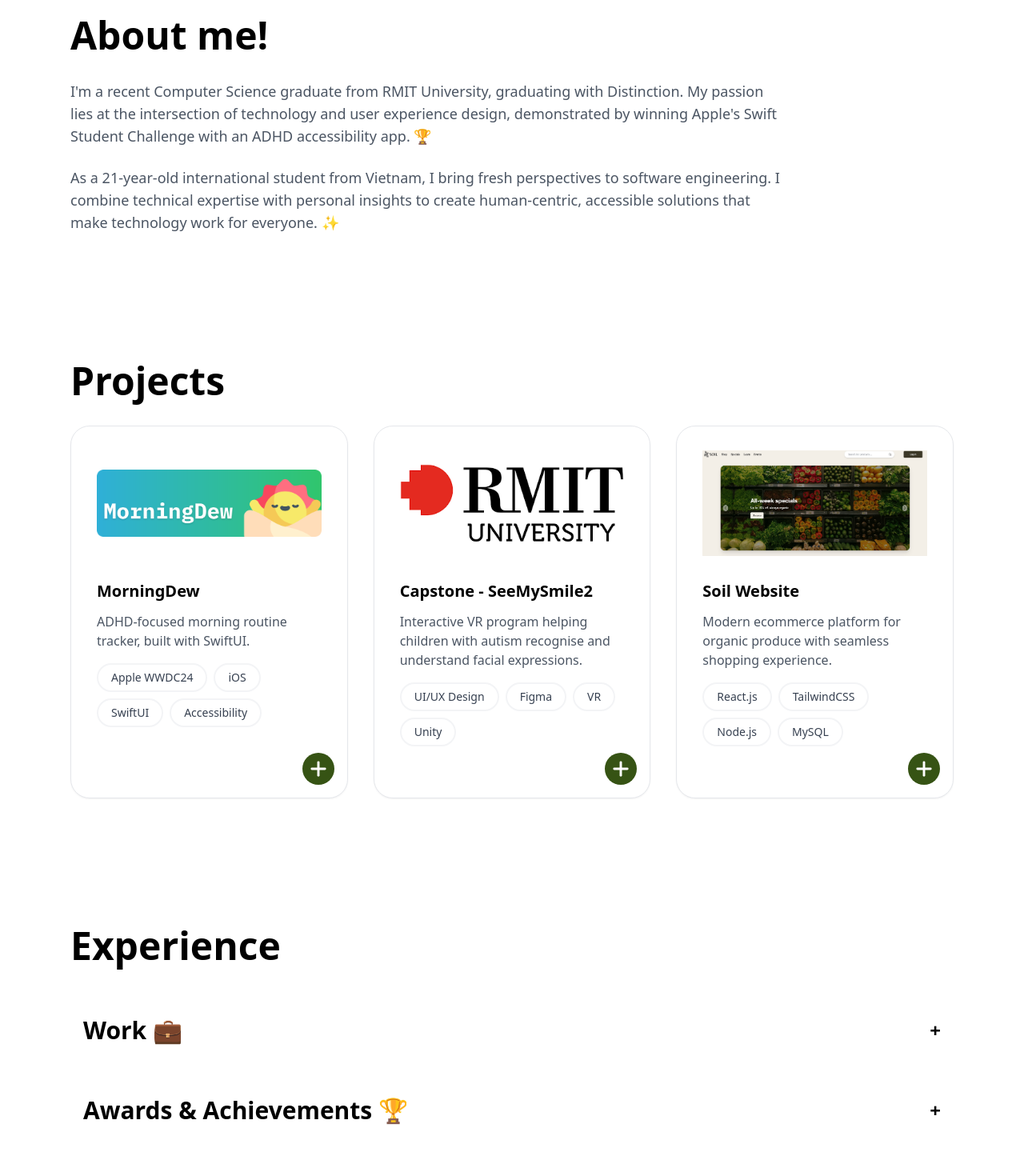
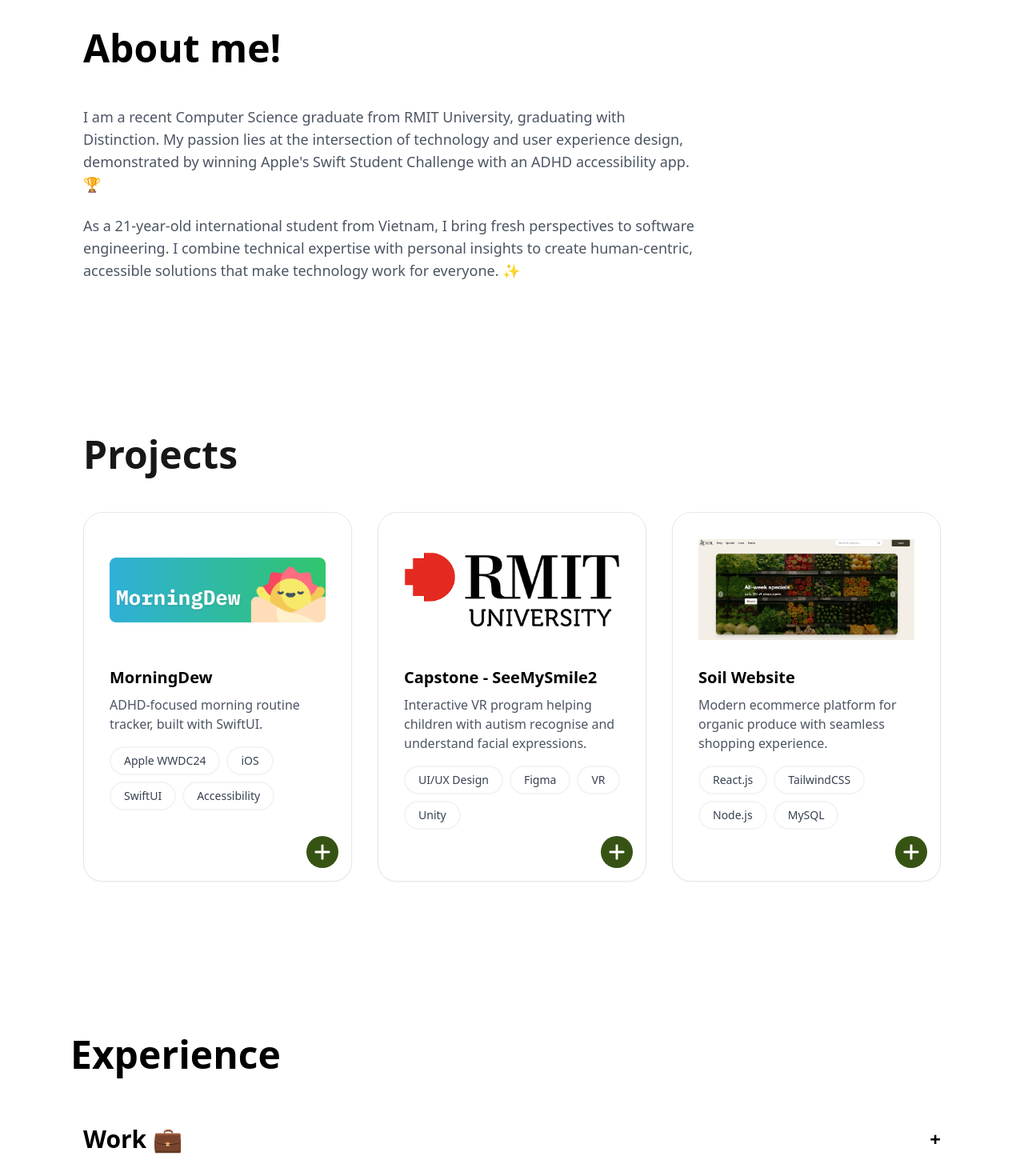
Before and after one commit to greenerycomplexity/mason-portfolio, a Next.js app: page / in a window 1280 px wide. Shown: the part 860-2330 px from the top of the page at 80% size. Built offline with nearby package versions, Linux system fonts and the light colour scheme.

Commit message:
Implemented responsive scaling

```diff
--- a/components/ExperienceSection.tsx
+++ b/components/ExperienceSection.tsx
@@ -8,22 +8,27 @@
   const [expandedAwards, setExpandedAwards] = React.useState(false);
 
   return (
-    <section id="experience" className="py-20 bg-white font-sans">
-      <div className="max-w-6xl mx-auto px-6 text-black">
+    <section
+      id="experience"
+      className="py-12 sm:py-16 md:py-20 bg-white font-sans lg:py-24"
+    >
+      <div className="max-w-[90%] sm:max-w-[85%] md:max-w-6xl mx-auto px-4 sm:px-6 text-black">
         {/* Section Header */}
-        <h2 className="text-5xl font-bold mb-12">Experience</h2>
+        <h2 className="text-5xl font-bold mb-8 sm:mb-10 md:mb-12">
+          Experience
+        </h2>
 
         {/* Work Experience Submenu */}
-        <div className="mb-8">
+        <div className="mb-6 sm:mb-8">
           {/* Work Experience Toggle Button */}
           <button
             onClick={() => setExpandedWork(!expandedWork)}
-            className="w-full flex items-center justify-between text-3xl font-semibold p-4 hover:bg-gray-50 rounded-lg transition-colors"
+            className="w-full flex items-center justify-between text-xl sm:text-2xl md:text-3xl font-semibold p-3 sm:p-4 hover:bg-gray-50 rounded-lg transition-colors"
           >
             <div className="flex items-center">
               <span>Work 💼</span>
             </div>
-            <span className="text-2xl transition-transform duration-300">
+            <span className="text-xl sm:text-2xl transition-transform duration-300">
               {expandedWork ? "−" : "+"}
             </span>
           </button>
@@ -31,21 +36,29 @@
           {/* Work Experience Content */}
           <div
             className={`overflow-hidden transition-all duration-300 ease-in-out ${
-              expandedWork ? "max-h-[1000px] opacity-100" : "max-h-0 opacity-0"
+              expandedWork ? "max-h-[2000px] opacity-100" : "max-h-0 opacity-0"
             }`}
           >
-            <div className="max-w-3xl mt-6 mx-10">
+            <div className="max-w-[95%] sm:max-w-2xl md:max-w-3xl mt-4 sm:mt-5 md:mt-6 mx-4 sm:mx-6 md:mx-10">
               {experiences.map((exp, index) => (
-                <div key={index} className="mb-4 relative">
+                <div key={index} className="mb-4 sm:mb-6 relative">
                   <div className="flex">
                     {/* Experience Card */}
                     <div className="flex-1 bg-white mb-4 rounded-lg">
-                      <h4 className="text-xl font-semibold">{exp.title}</h4>
-                      <p className="text-blue-600 font-medium">{exp.company}</p>
-                      <p className="text-gray-500 text-sm mb-2">{exp.period}</p>
-                      <ul className="list-disc list-inside text-gray-600 text-sm space-y-2">
+                      <h4 className="text-lg sm:text-xl font-semibold">
+                        {exp.title}
+                      </h4>
+                      <p className="text-blue-600 font-medium text-sm sm:text-base">
+                        {exp.company}
+                      </p>
+                      <p className="text-gray-500 text-xs sm:text-sm mb-2">
+                        {exp.period}
+                      </p>
+                      <ul className="list-disc list-inside text-gray-600 text-xs sm:text-sm space-y-1.5 sm:space-y-2">
                         {exp.description.map((item, i) => (
-                          <li key={i}>{item}</li>
+                          <li key={i} className="leading-relaxed">
+                            {item}
+                          </li>
                         ))}
                       </ul>
                     </div>
@@ -61,12 +74,12 @@
           {/* Awards Toggle Button */}
           <button
             onClick={() => setExpandedAwards(!expandedAwards)}
-            className="w-full flex items-center justify-between text-3xl font-semibold p-4 hover:bg-gray-50 rounded-lg transition-colors"
+            className="w-full flex items-center justify-between text-xl sm:text-2xl md:text-3xl font-semibold p-3 sm:p-4 hover:bg-gray-50 rounded-lg transition-colors"
           >
-            <div className="flex items-center gap-2">
+            <div className="flex items-center gap-1.5 sm:gap-2">
               <span>Awards & Achievements 🏆</span>
             </div>
-            <span className="text-2xl transition-transform duration-300">
+            <span className="text-xl sm:text-2xl transition-transform duration-300">
               {expandedAwards ? "−" : "+"}
             </span>
           </button>
@@ -75,15 +88,17 @@
           <div
             className={`overflow-hidden transition-all duration-300 ease-in-out ${
               expandedAwards
-                ? "max-h-[1000px] opacity-100"
+                ? "max-h-[2000px] opacity-100"
                 : "max-h-0 opacity-0"
             }`}
           >
-            <div className="max-w-3xl mx-10 space-y-4 mt-6">
+            <div className="max-w-[95%] sm:max-w-2xl md:max-w-3xl mx-4 sm:mx-6 md:mx-10 space-y-3 sm:space-y-4 mt-4 sm:mt-5 md:mt-6">
               {awards.map((award, index) => (
                 <div key={index} className="flex flex-col">
-                  <h4 className="text-lg font-semibold">{award.title}</h4>
-                  <div className="flex items-center gap-2 text-sm text-gray-600">
+                  <h4 className="text-base sm:text-lg font-semibold">
+                    {award.title}
+                  </h4>
+                  <div className="flex items-center gap-1.5 sm:gap-2 text-xs sm:text-sm text-gray-600">
                     {award.issuer && (
                       <span className="text-purple-600">{award.issuer}</span>
                     )}
@@ -91,7 +106,7 @@
                     {award.date && <span>{award.date}</span>}
                   </div>
                   {award.description && (
-                    <p className="text-sm text-gray-600 mt-1">
+                    <p className="text-xs sm:text-sm text-gray-600 mt-1">
                       {award.description}
                     </p>
                   )}
--- a/components/ProjectCard.tsx
+++ b/components/ProjectCard.tsx
@@ -23,7 +23,7 @@
     // Card Container
     <button
       onClick={onViewDetails}
-      className="w-full text-left bg-white rounded-3xl shadow-sm border h-full overflow-hidden px-8 pb-16 pt-4 flex flex-col relative hover:scale-105 duration-300"
+      className="w-full text-left bg-white rounded-2xl sm:rounded-3xl shadow-sm border h-full overflow-hidden px-4 sm:px-6 md:px-8 pb-12 sm:pb-14 md:pb-16 pt-3 sm:pt-4 flex flex-col relative hover:scale-[1.02] sm:hover:scale-[1.03] md:hover:scale-105 duration-300"
     >
       {/* Image Section */}
       <div className="relative w-full h-40">
@@ -37,12 +37,14 @@
       </div>
 
       {/* Content Section */}
-      <div className="mt-4 flex flex-col flex-1 text-black">
+      <div className="mt-4 flex flex-col flex-1 text-black ">
         {/* Project Title */}
-        <h3 className="text-xl font-bold mb-3 truncate">{title}</h3>
+        <h3 className="text-xl sm:text-lg md:text-xl lg:text-xl pr-4 font-bold truncate">
+          {title}
+        </h3>
 
         {/* Project Description */}
-        <p className="text-gray-600 mb-4 line-clamp-3">{description}</p>
+        <p className="text-gray-600 mb-4 line-clamp-3 mt-2">{description}</p>
 
         {/* Tags Section */}
         <div className="flex flex-wrap gap-2">
--- a/components/ProjectSection.tsx
+++ b/components/ProjectSection.tsx
@@ -22,10 +22,10 @@
   const isPortraitProject = (title: string) => title === "MorningDew";
 
   return (
-    <section id="projects" className="py-20">
-      <div className="max-w-6xl mx-auto px-6 font-sans">
-        <h2 className="text-5xl font-bold mb-8 text-black">Projects</h2>
-        <div className="grid md:grid-cols-2 lg:grid-cols-3 gap-8">
+    <section id="projects" className="py-12 sm:py-16 md:py-20 lg:py-24">
+      <div className="max-w-[90%] sm:max-w-[85%] md:max-w-6xl mx-auto px-4 sm:px-6 md:px-8 lg:px-10 font-sans">
+        <h2 className="text-5xl font-bold mb-8 sm:mb-10 md:mb-12">Projects</h2>
+        <div className="grid grid-cols-1 sm:grid-cols-2 lg:grid-cols-3 gap-6 sm:gap-4 md:gap-6 lg:gap-8">
           {projects.map((project, index) => (
             <ProjectCard
               key={index}
--- a/components/StorySection.tsx
+++ b/components/StorySection.tsx
@@ -2,12 +2,14 @@
 
 const StorySection: React.FC = () => {
   return (
-    <section id="story" className="py-20">
-      <div className="max-w-6xl mx-auto px-6 font-sans">
-        <h2 className="text-5xl font-bold mb-8 text-black">About me!</h2>
-        <div className="text-lg text-gray-600 max-w-4xl">
-          <p className="mb-6">
-            I&apos;m a recent Computer Science graduate from RMIT University,
+    <section id="story" className="py-12 sm:py-16 md:py-20 lg:py-24">
+      <div className="max-w-[90%] sm:max-w-[85%] md:max-w-6xl mx-auto px-4 sm:px-6 md:px-8 lg:px-10 font-sans">
+        <h2 className="text-5xl font-bold mb-8 sm:mb-10 md:mb-12 text-black">
+          About me!
+        </h2>
+        <div className="text-base sm:text-lg text-gray-600 max-w-[95%] sm:max-w-2xl md:max-w-3xl">
+          <p className="mb-4 sm:mb-6">
+            I am a recent Computer Science graduate from RMIT University,
             graduating with Distinction. My passion lies at the intersection of
             technology and user experience design, demonstrated by winning
             Apple&apos;s Swift Student Challenge with an ADHD accessibility app.
```
